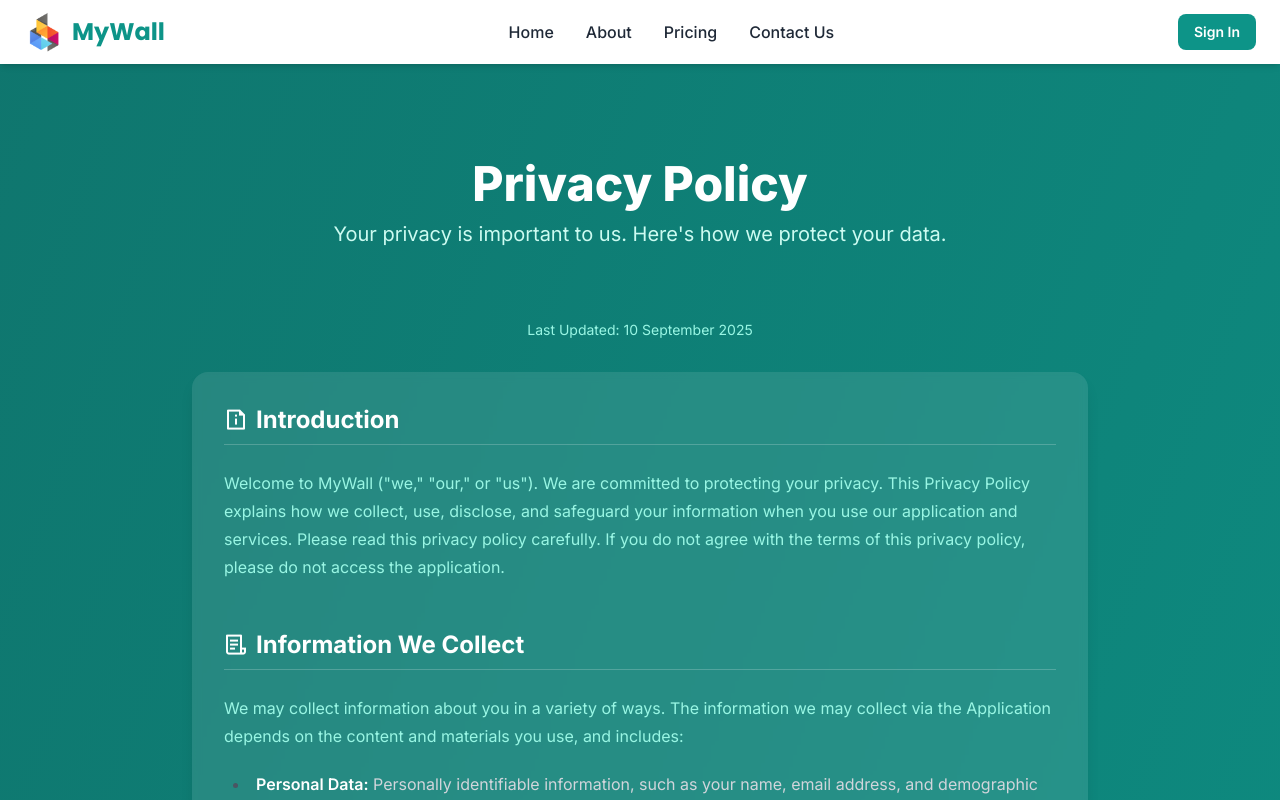
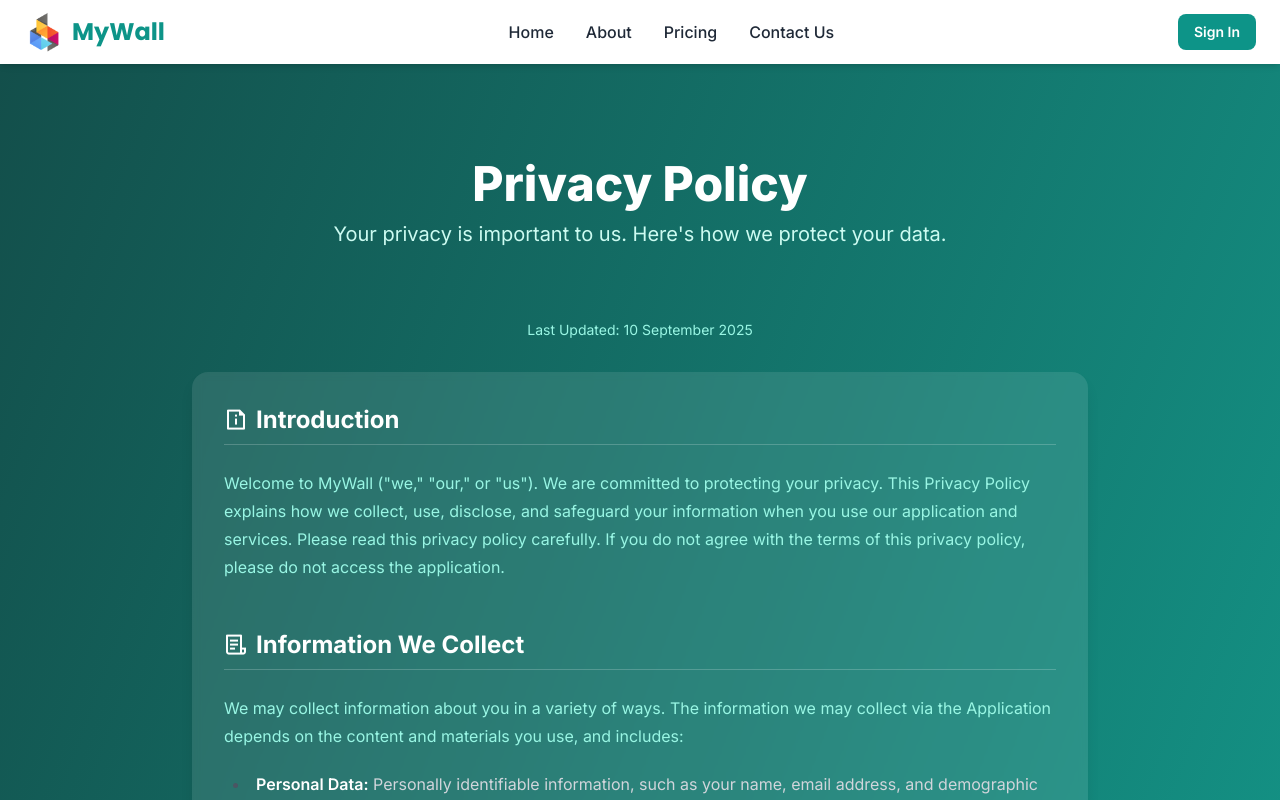
Before and after one commit to webappstudio-my/mysertifico, a React (Vite) app: page /mywall/privacy-policy in a window 1280 px wide. Shown: the top 800 px of the page. Built offline with nearby package versions, Linux system fonts and the light colour scheme.

Commit message:
update bg color for MyWall home, terms & policies pages

```diff
--- a/src/pages/mywall/landing/MWPrivacyPolicy.jsx
+++ b/src/pages/mywall/landing/MWPrivacyPolicy.jsx
@@ -6,7 +6,7 @@ import PageHeader from '../../../components/common/PageHeader';
 
 const MWPrivacyPolicy = () => {
     return (
-        <div className="bg-gradient-to-br from-primary-dark to-primary text-white min-h-screen flex flex-col">
+        <div className="bg-gradient-to-br from-primary-mywall-900 to-primary-mywall text-white min-h-screen flex flex-col">
             <Header />
             <main className="flex-grow pt-24"> {/* pt-24 to offset fixed header */}
                 <PageHeader
--- a/src/pages/mywall/landing/MWSecurityPolicy.jsx
+++ b/src/pages/mywall/landing/MWSecurityPolicy.jsx
@@ -6,7 +6,7 @@ import PageHeader from '../../../components/common/PageHeader';
 
 const MWSecurityPolicy = () => {
     return (
-        <div className="bg-gradient-to-br from-primary-dark to-primary text-white min-h-screen flex flex-col">
+        <div className="bg-gradient-to-br from-primary-mywall-900 to-primary-mywall text-white min-h-screen flex flex-col">
             <Header />
             <main className="flex-grow pt-24"> {/* pt-24 to offset fixed header */}
                 <PageHeader
--- a/src/pages/mywall/landing/MWTermsOfService.jsx
+++ b/src/pages/mywall/landing/MWTermsOfService.jsx
@@ -6,7 +6,7 @@ import PageHeader from '../../../components/common/PageHeader';
 
 const MWTermsOfService = () => {
     return (
-        <div className="bg-gradient-to-br from-primary-dark to-primary text-white min-h-screen flex flex-col">
+        <div className="bg-gradient-to-br from-primary-mywall-900 to-primary-mywall text-white min-h-screen flex flex-col">
             <Header />
             <main className="flex-grow pt-24"> {/* pt-24 to offset fixed header */}
                 <PageHeader
--- a/src/pages/mywall/landing/MyWallHome.jsx
+++ b/src/pages/mywall/landing/MyWallHome.jsx
@@ -10,7 +10,7 @@ const MyWallHome = () => {
             <Header />
             <main>
                 {/* Hero Section */}
-                <section className="bg-gradient-to-br from-primary-dark to-primary text-white pt-32 pb-20">
+                <section className="bg-gradient-to-br from-primary-mywall-900 to-primary-mywall text-white pt-32 pb-20">
                     <div className="container mx-auto text-center px-6">
                         {/* Title container with badge */}
                         <div className="relative inline-block mb-4">
```
